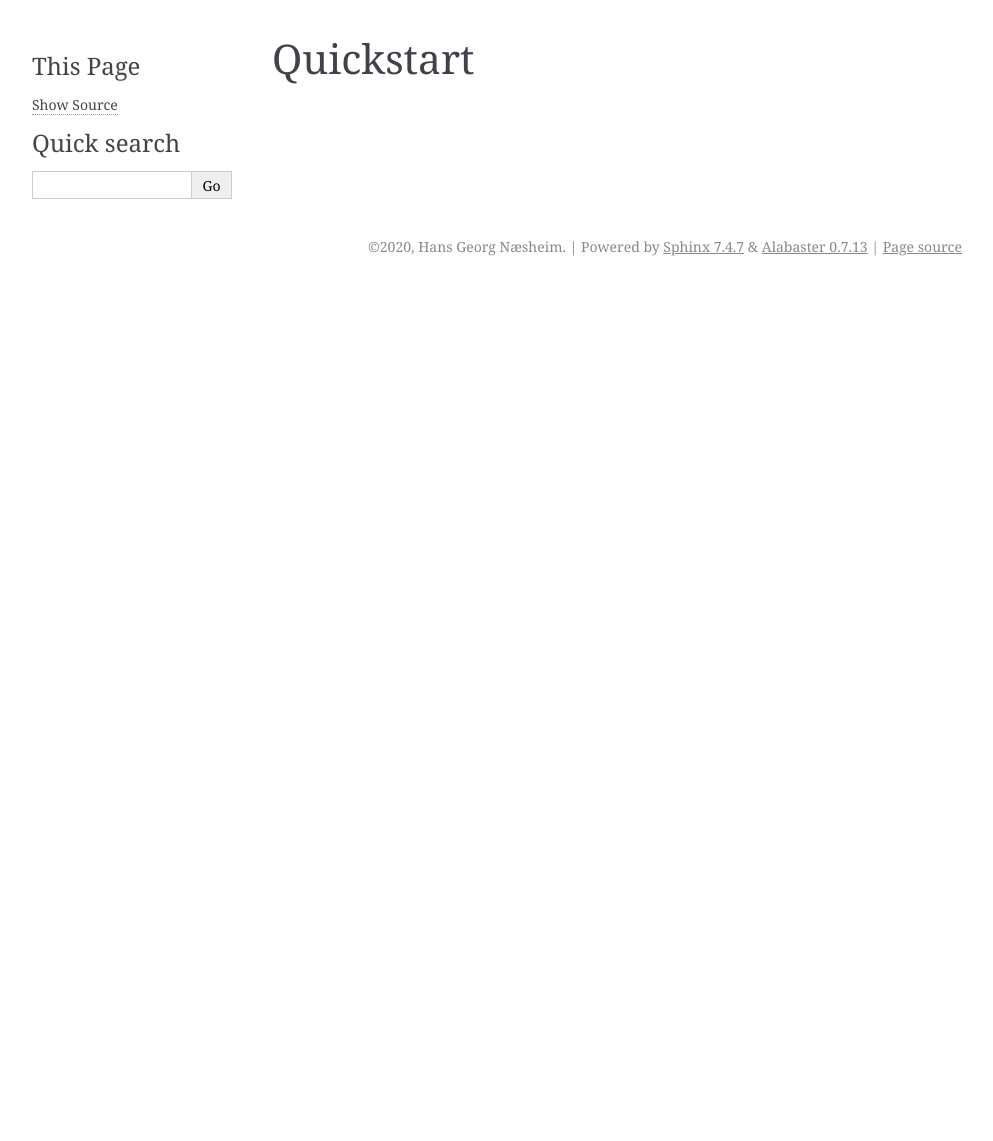
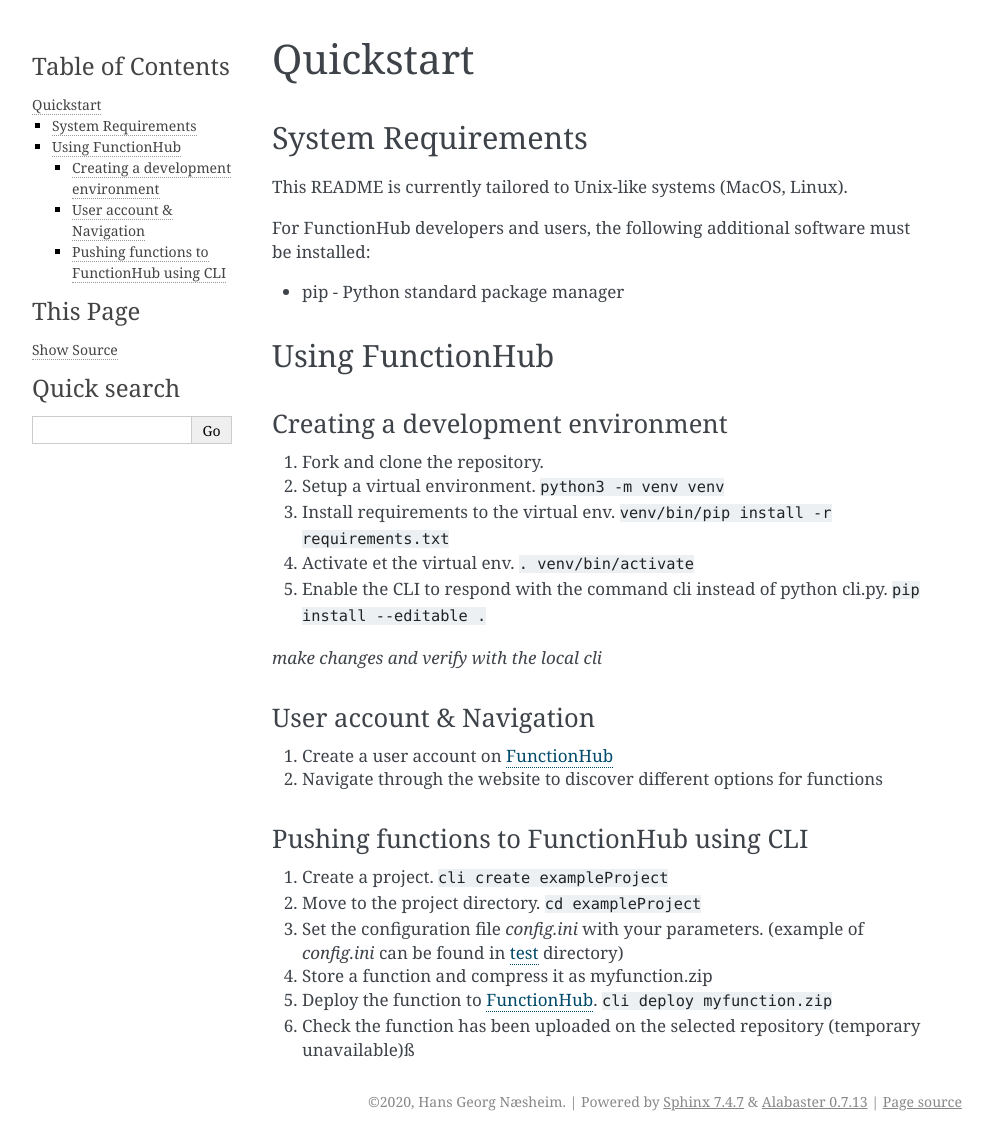
Before and after one commit to radon-h2020/radon-functionhub-client, a Sphinx documentation site: the page built from docs/contents/quickstart.rst, in a window 1280 px wide. Shown: the whole page, without its empty margins (148-1141 px from the left). Built offline with Sphinx 7.4.7, drawn with Linux system fonts in a browser that asks for light colours; before the commit the page ends 900 px from its top, so only the background shows below that.

Commit message:
update /docs

```diff
--- a/docs/contents/introduction.rst
+++ b/docs/contents/introduction.rst
@@ -1,6 +1,7 @@
 Introduction
 ===========================================
 
-FunctionHub is the package manager for general, reusable Functions for cloud vendor like AWS, Google cloud and Azure.
+FunctionHub is the package manager for general, reusable Functions for cloud vendors like AWS, Google cloud and Azure.
+It is child of `Cloudstash <https://cloudstash.io>`__, a broader cloud based storage unit for functions and artifacts.
 
-The FunctionHub-cli is how we interact with `FunctionHub <https://cloudstash.io>`_
+The FunctionHub-cli provides interaction with `FunctionHub <https://cloudstash.io>`__ for storing and accessing reusable functions.
--- a/docs/contents/quickstart.rst
+++ b/docs/contents/quickstart.rst
@@ -1,2 +1,47 @@
 Quickstart
 ===========================================
+System Requirements
+-------------------
+
+This README is currently tailored to Unix-like systems (MacOS, Linux).
+
+For FunctionHub developers and users, the following additional software
+must be installed:
+
+-  pip - Python standard package manager
+
+Using FunctionHub
+-----------------
+
+Creating a development environment
+~~~~~~~~~~~~~~~~~~~~~~~~~~~~~~~~~~
+
+1. Fork and clone the repository.
+2. Setup a virtual environment. ``python3 -m venv venv``
+3. Install requirements to the virtual env.
+   ``venv/bin/pip install -r requirements.txt``
+4. Activate et the virtual env. ``. venv/bin/activate``
+5. Enable the CLI to respond with the command cli instead of python
+   cli.py. ``pip install --editable .``
+
+*make changes and verify with the local cli*
+
+User account & Navigation
+~~~~~~~~~~~~~~~~~~~~~~~~~
+
+1. Create a user account on `FunctionHub <https://cloudstash.io>`__
+2. Navigate through the website to discover different options for
+   functions
+
+Pushing functions to FunctionHub using CLI
+~~~~~~~~~~~~~~~~~~~~~~~~~~~~~~~~~~~~~~~~~~
+
+1. Create a project. ``cli create exampleProject``
+2. Move to the project directory. ``cd exampleProject``
+3. Set the configuration file *config.ini* with your parameters.
+   (example of *config.ini* can be found in `test <test/>`__ directory)
+4. Store a function and compress it as myfunction.zip
+5. Deploy the function to `FunctionHub <https://cloudstash.io>`__.
+   ``cli deploy myfunction.zip``
+6. Check the function has been uploaded on the selected repository
+   (temporary unavailable)ß
```
Also changed, not shown: README.md (+2 -2 lines), docs/contents/contribution.rst (+9 -13 lines), 1 other file.
